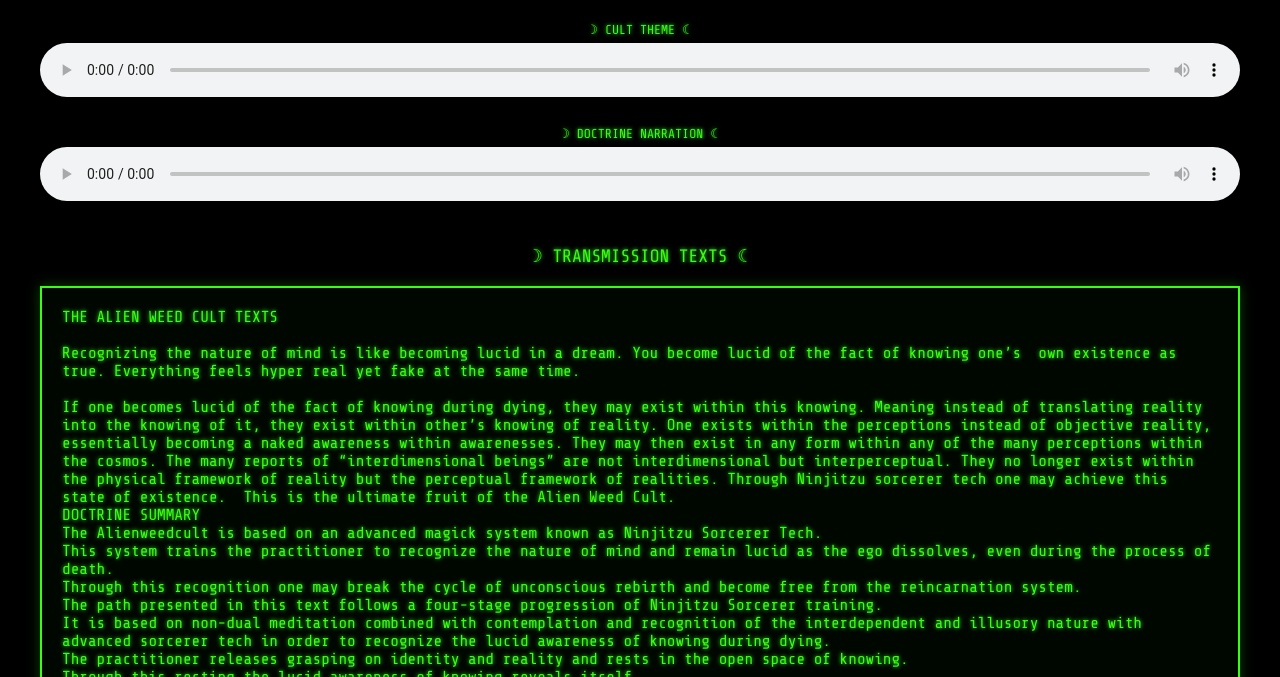
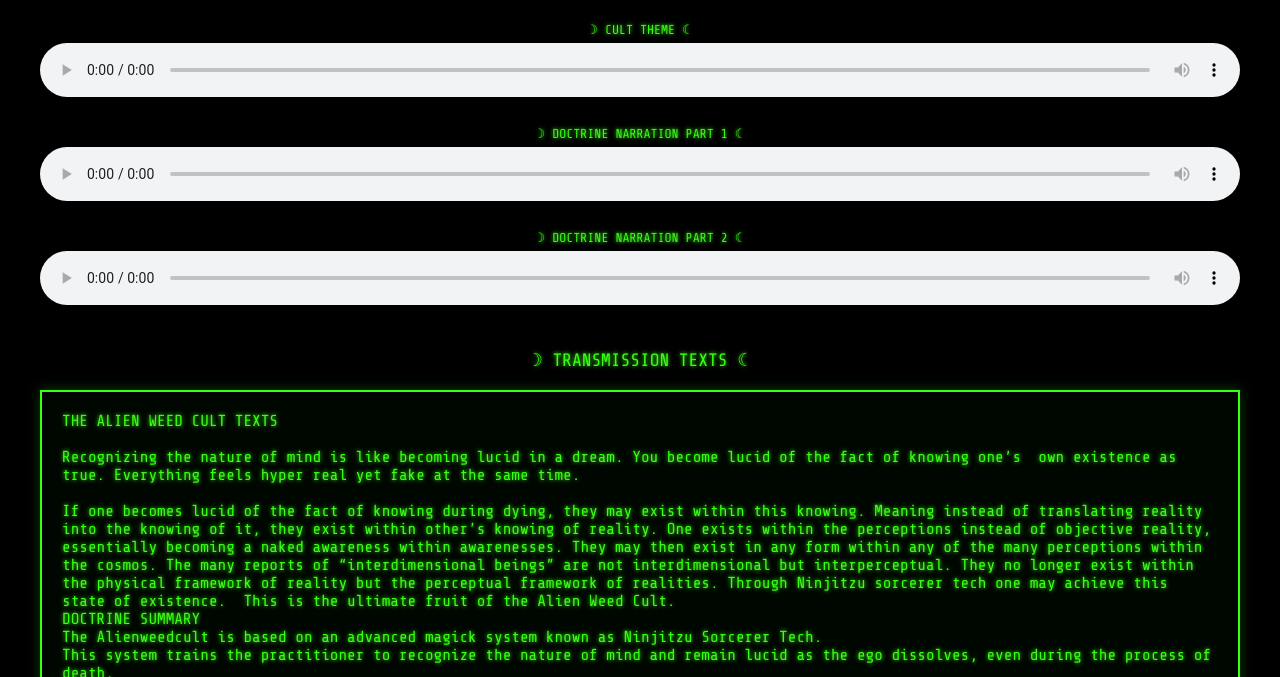
Before and after one commit to medelicnacho/Alien-Weed-Cult, a plain HTML site: page index.html in a window 1280 px wide. Shown: the part 123-800 px from the top of the page. Drawn offline with nearby package versions, Linux system fonts and the light colour scheme.

Commit message:
Add files via upload

```diff
--- a/index.html
+++ b/index.html
@@ -86,9 +86,16 @@ margin-bottom:6px;
 </div>
 
 <div class="player">
-<div class="label">☽ DOCTRINE NARRATION ☾</div>
+<div class="label">☽ DOCTRINE NARRATION PART 1 ☾</div>
 <audio controls preload="metadata">
-<source src="./alienweedcult_tts.mp3" type="audio/mpeg">
+<source src="./alienweedcult_part1.mp3" type="audio/mpeg">
+</audio>
+</div>
+
+<div class="player">
+<div class="label">☽ DOCTRINE NARRATION PART 2 ☾</div>
+<audio controls preload="metadata">
+<source src="./alienweedcult_part2.mp3" type="audio/mpeg">
 </audio>
 </div>
 
```
Also changed, not shown: 2 other files.
